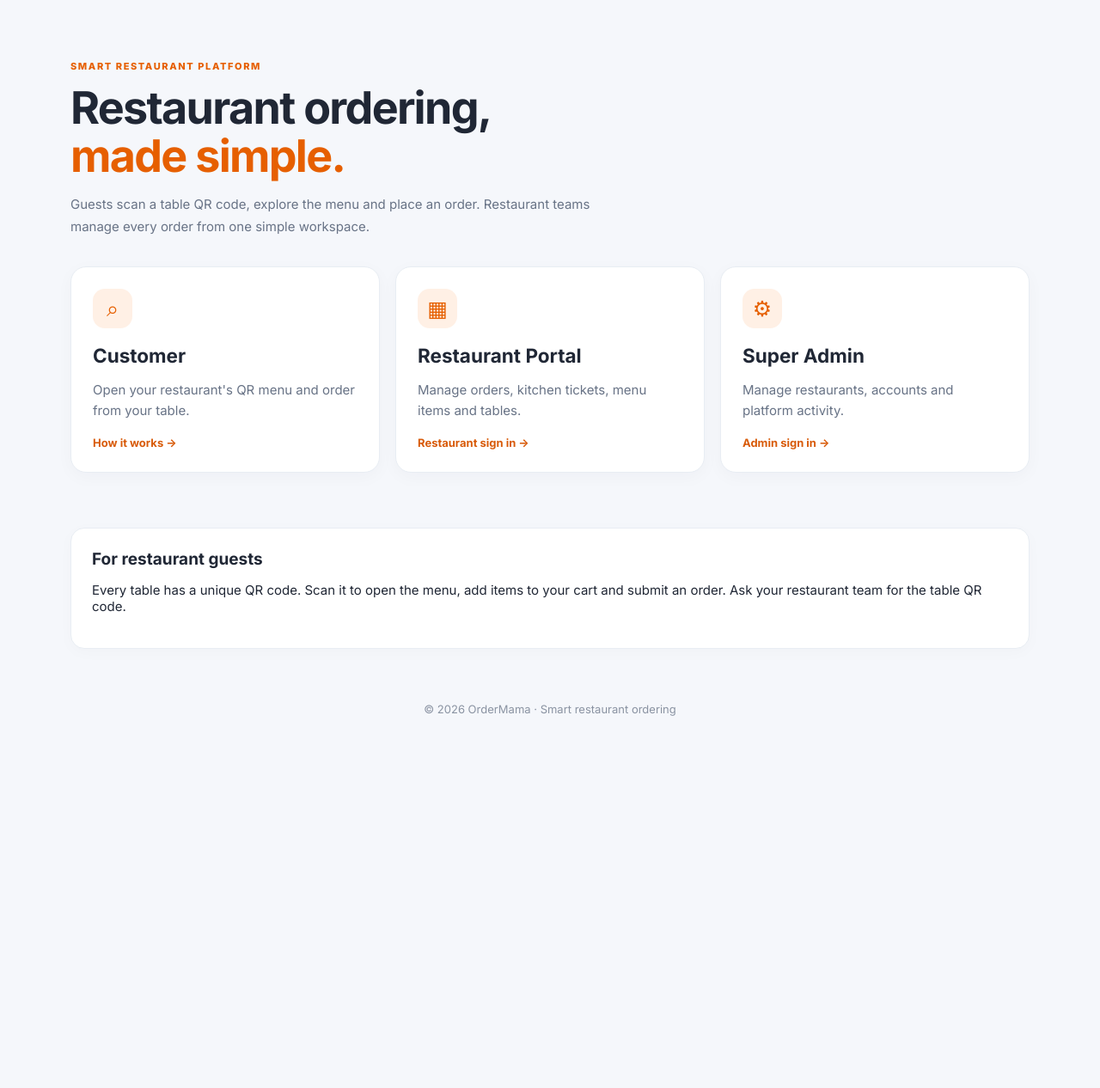
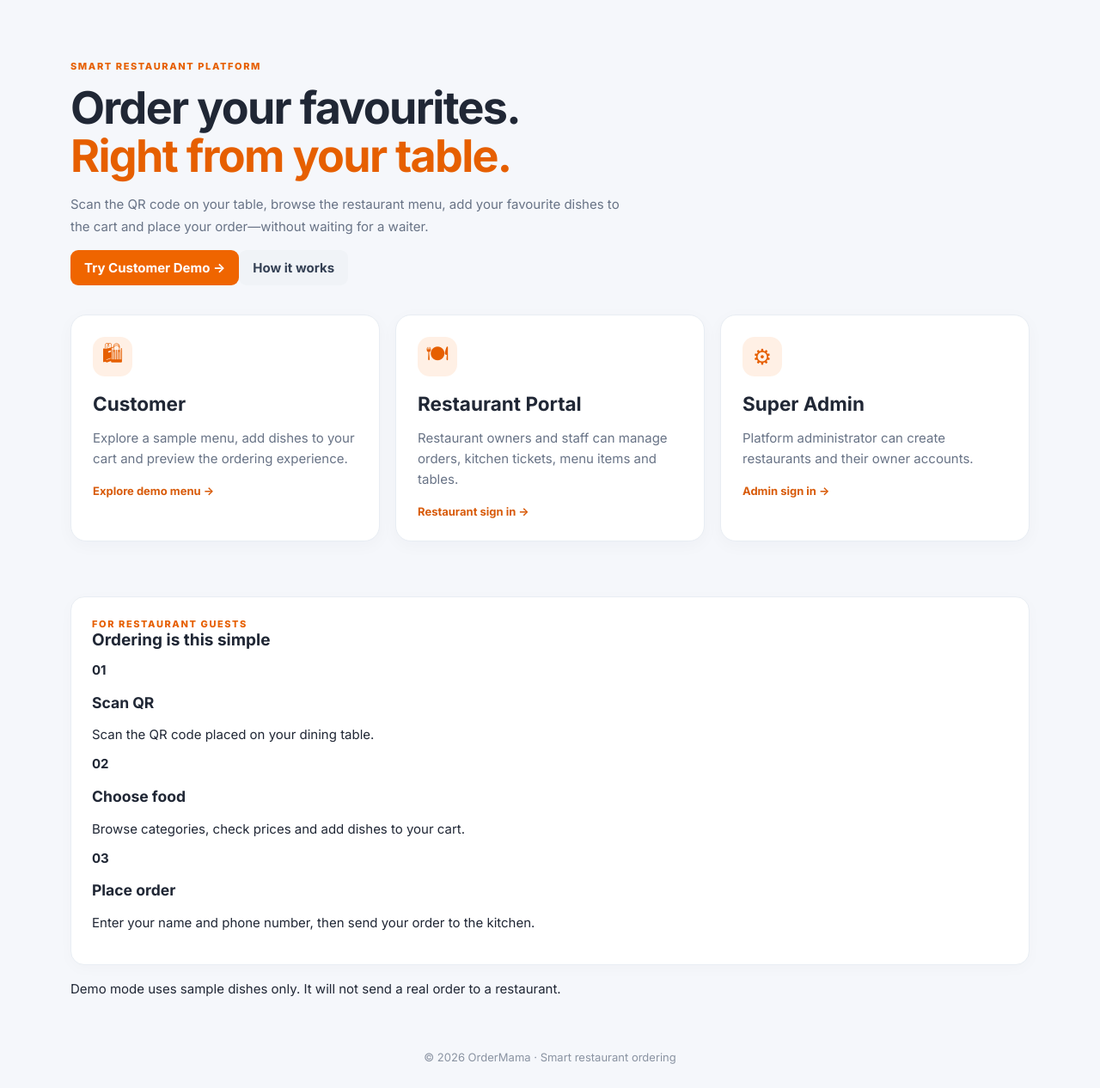
Before and after one commit to sobuzytp/OrderMama, a Django app: page / in a window 1280 px wide. Shown: the part 72-1338 px from the top of the page at 86% size. Before the commit the page ends 905 px from the top, so only its background shows below. Run offline with Django 5.2, Linux system fonts and the light colour scheme.

Commit message:
Add clear customer ordering demo experience

```diff
--- a/templates/home.html
+++ b/templates/home.html
@@ -1 +1,5 @@
-{% extends "base.html" %}{% block title %}OrderMama — Restaurant Ordering{% endblock %}{% block content %}<section class="welcome"><div class="eyebrow">SMART RESTAURANT PLATFORM</div><h1>Restaurant ordering,<br><span>made simple.</span></h1><p>Guests scan a table QR code, explore the menu and place an order. Restaurant teams manage every order from one simple workspace.</p><div class="portal-grid"><a class="portal-card" href="#customer"><div class="portal-icon">⌕</div><h2>Customer</h2><p>Open your restaurant's QR menu and order from your table.</p><span>How it works →</span></a><a class="portal-card" href="{% url 'login' %}"><div class="portal-icon">▦</div><h2>Restaurant Portal</h2><p>Manage orders, kitchen tickets, menu items and tables.</p><span>Restaurant sign in →</span></a><a class="portal-card" href="{% url 'login' %}?next={% url 'control' %}"><div class="portal-icon">⚙</div><h2>Super Admin</h2><p>Manage restaurants, accounts and platform activity.</p><span>Admin sign in →</span></a></div></section><section class="panel" id="customer"><h2>For restaurant guests</h2><p>Every table has a unique QR code. Scan it to open the menu, add items to your cart and submit an order. Ask your restaurant team for the table QR code.</p></section>{% endblock %}
+{% extends "base.html" %}{% block title %}OrderMama — QR Restaurant Ordering{% endblock %}{% block content %}
+<section class="welcome"><div class="eyebrow">SMART RESTAURANT PLATFORM</div><h1>Order your favourites.<br><span>Right from your table.</span></h1><p>Scan the QR code on your table, browse the restaurant menu, add your favourite dishes to the cart and place your order—without waiting for a waiter.</p><div class="home-actions"><a class="btn primary-btn" href="{% url 'demo_menu' %}">Try Customer Demo →</a><a class="btn secondary-btn" href="#how-it-works">How it works</a></div>
+<div class="portal-grid"><a class="portal-card customer-card" href="{% url 'demo_menu' %}"><div class="portal-icon">🛍</div><h2>Customer</h2><p>Explore a sample menu, add dishes to your cart and preview the ordering experience.</p><span>Explore demo menu →</span></a><a class="portal-card" href="{% url 'login' %}"><div class="portal-icon">🍽</div><h2>Restaurant Portal</h2><p>Restaurant owners and staff can manage orders, kitchen tickets, menu items and tables.</p><span>Restaurant sign in →</span></a><a class="portal-card" href="{% url 'login' %}?next=/control/"><div class="portal-icon">⚙</div><h2>Super Admin</h2><p>Platform administrator can create restaurants and their owner accounts.</p><span>Admin sign in →</span></a></div></section>
+<section class="panel how-panel" id="how-it-works"><div class="eyebrow">FOR RESTAURANT GUESTS</div><h2>Ordering is this simple</h2><div class="steps"><div><b>01</b><h3>Scan QR</h3><p>Scan the QR code placed on your dining table.</p></div><div><b>02</b><h3>Choose food</h3><p>Browse categories, check prices and add dishes to your cart.</p></div><div><b>03</b><h3>Place order</h3><p>Enter your name and phone number, then send your order to the kitchen.</p></div></div></section>
+<div class="demo-note">Demo mode uses sample dishes only. It will not send a real order to a restaurant.</div>{% endblock %}
```
